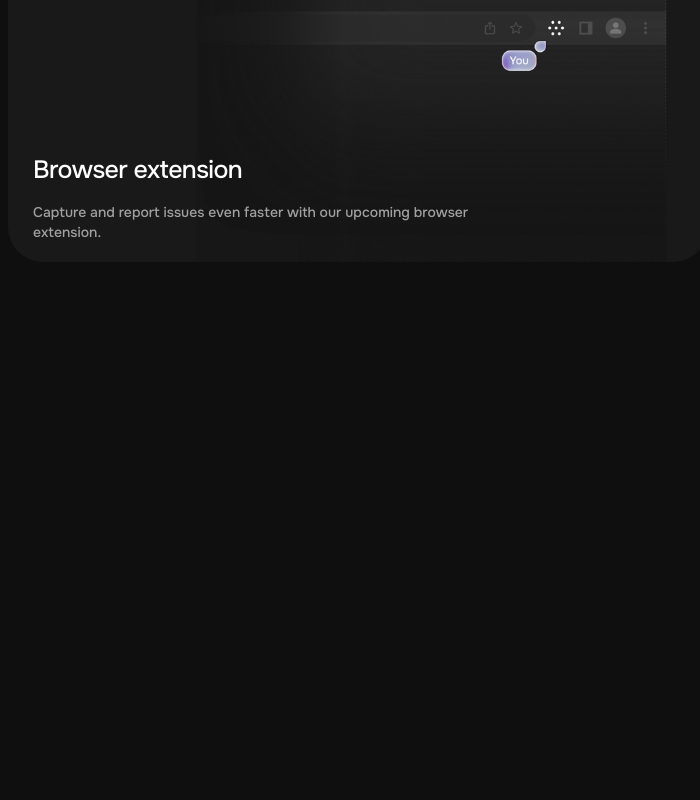
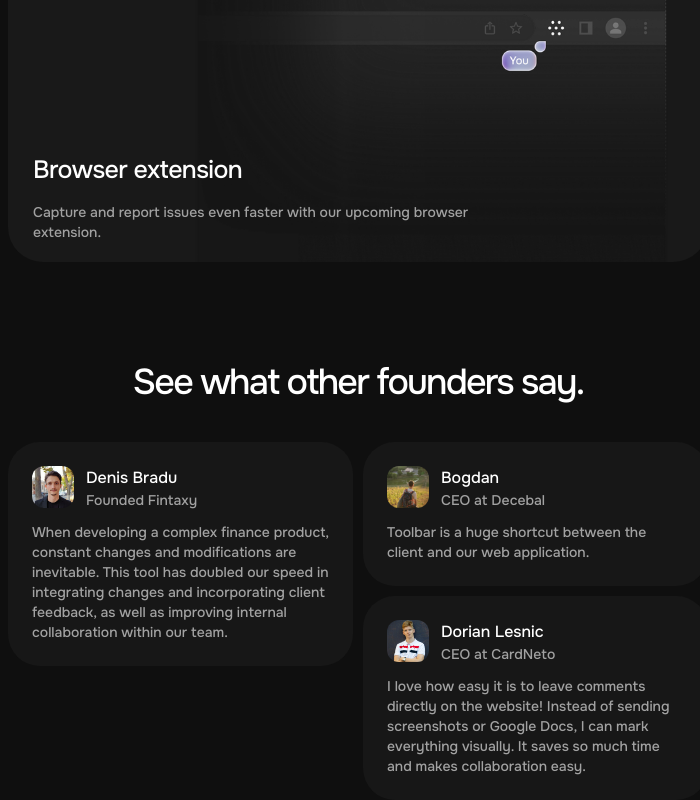
Before and after one commit to KevinPadi/usetool.bar-clone, a React (Vite) app: page / in a window 1280 px wide. Shown: the part 2710-3510 px from the top of the page, without its empty margins (282-982 px from the left). Before the commit the page ends 2972 px from the top, so only its background shows below. Built offline with nearby package versions, Linux system fonts and the light colour scheme.

Commit message:
Add Reviews section and ReviewCard component to display user testimonials

```diff
--- a/src/App.tsx
+++ b/src/App.tsx
@@ -1,6 +1,7 @@
 import Features from "./sections/Features";
 import Hero from "./sections/Hero";
 import Navbar from "./sections/Navbar";
+import Reviews from "./sections/Reviews";
 
 function App() {
   return (
@@ -8,6 +9,7 @@ function App() {
       <Navbar />
       <Hero />
       <Features />
+      <Reviews />
     </>
   );
 }
--- /dev/null
+++ b/src/components/ReviewCard.tsx
@@ -0,0 +1,32 @@
+interface ReviewCardProps {
+  avatar: string;
+  alt: string;
+  name: string;
+  role: string;
+  children: React.ReactNode;
+}
+
+const ReviewCard: React.FC<ReviewCardProps> = ({
+  avatar,
+  alt,
+  name,
+  role,
+  children,
+}) => (
+  <div className="bg-neutral-900 hover:bg-neutral-800/50 transition duration-300 px-[24px] w-full sm:w-[345px] h-fit py-[24px] rounded-4xl font-medium group">
+    <div className="flex gap-3">
+      <img
+        src={avatar}
+        alt={alt}
+        className="size-[42px] rounded-xl group-hover:scale-[1.7] group-hover:-rotate-6 origin-bottom-right transition ease"
+      />
+      <div className="flex flex-col">
+        <span className="text-white text-base">{name}</span>
+        <span className="text-white/60 text-sm">{role}</span>
+      </div>
+    </div>
+    <p className="text-white/60 text-sm mt-3">{children}</p>
+  </div>
+);
+
+export default ReviewCard;
--- /dev/null
+++ b/src/sections/Reviews.tsx
@@ -0,0 +1,67 @@
+import { useRef } from "react";
+import { TextEffect } from "../components/TextEffect";
+import { useInView } from "motion/react";
+import ReviewCard from "../components/ReviewCard";
+
+const reviews = [
+  {
+    avatar: "/src/assets/images/denis-bradu.jpg",
+    alt: "Denis Bradu avatar",
+    name: "Denis Bradu",
+    role: "Founded Fintaxy",
+    text: `When developing a complex finance product, constant changes and
+modifications are inevitable. This tool has doubled our speed in
+integrating changes and incorporating client feedback, as well as
+improving internal collaboration within our team.`,
+  },
+  {
+    avatar: "/src/assets/images/bogdan.avif",
+    alt: "Bogdan avatar",
+    name: "Bogdan",
+    role: "CEO at Decebal",
+    text: `Toolbar is a huge shortcut between the client and our web
+application.`,
+  },
+  {
+    avatar: "/src/assets/images/dorian-lesnic.jpg",
+    alt: "Dorian Lesnic avatar",
+    name: "Dorian Lesnic",
+    role: "CEO at CardNeto",
+    text: `I love how easy it is to leave comments directly on the website!
+Instead of sending screenshots or Google Docs, I can mark
+everything visually. It saves so much time and makes collaboration
+easy.`,
+  },
+];
+
+const Reviews = () => {
+  const ref = useRef(null);
+  const isInView = useInView(ref, { once: true });
+
+  return (
+    <section className="mt-[100px] max-w-[750px] px-[25px] mx-auto">
+      <div ref={ref}>
+        <TextEffect
+          className="text-4xl font-medium tracking-tighter text-center"
+          per="word"
+          as="h3"
+          preset="slide"
+          speedSegment={2}
+          trigger={isInView}
+        >
+          See what other founders say.
+        </TextEffect>
+      </div>
+
+      <div className="flex flex-col sm:flex-row gap-2.5 flex-nowrap w-full mt-10">
+        <ReviewCard {...reviews[0]}>{reviews[0].text}</ReviewCard>
+        <div className="flex flex-col gap-2.5">
+          <ReviewCard {...reviews[1]}>{reviews[1].text}</ReviewCard>
+          <ReviewCard {...reviews[2]}>{reviews[2].text}</ReviewCard>
+        </div>
+      </div>
+    </section>
+  );
+};
+
+export default Reviews;
```
